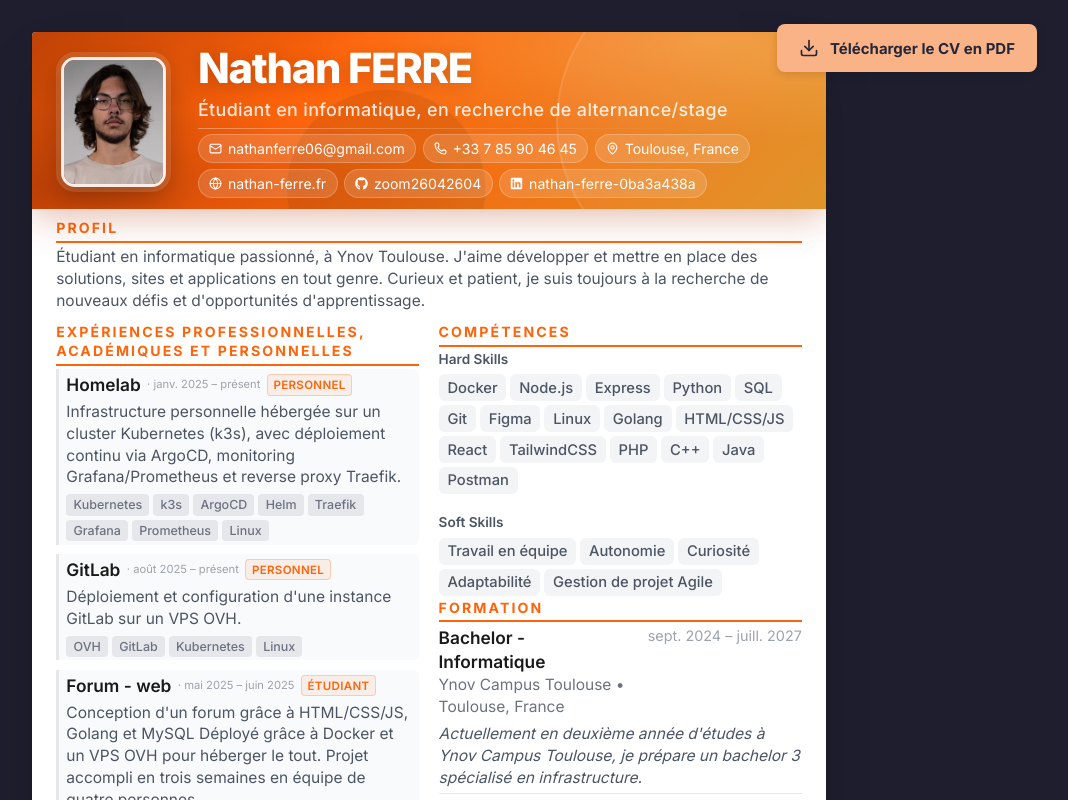
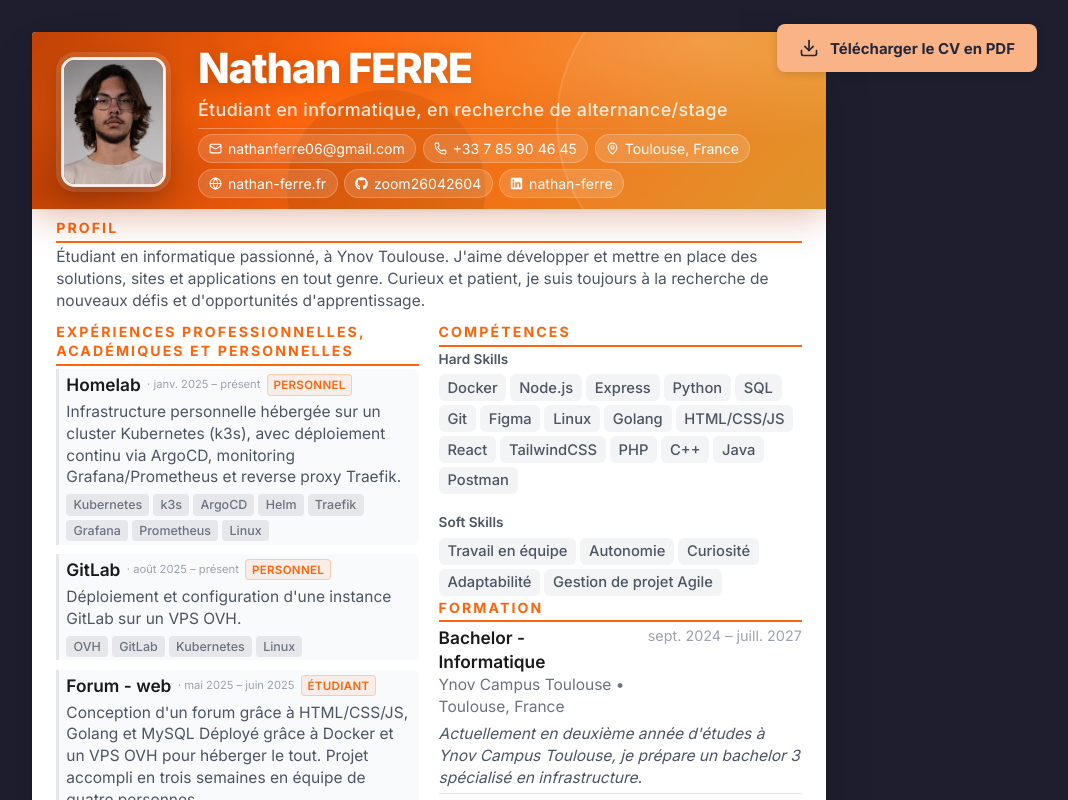
Before and after one commit to zoom26042604/cv, a Next.js app: page / in a window 1280 px wide. Shown: the top 800 px of the page, without its empty margins (211-1279 px from the left). Built offline with nearby package versions, Linux system fonts and the light colour scheme.

Commit message:
chore: update LinkedIn profile URL and regenerate CV PDF

```diff
--- a/data/cv-data.ts
+++ b/data/cv-data.ts
@@ -81,7 +81,7 @@ export const cvData: CVData = {
     location: 'Toulouse, France',
     website: 'https://nathan-ferre.fr',
     github: 'zoom26042604',
-    linkedin: 'nathan-ferre-0ba3a438a',
+    linkedin: 'nathan-ferre',
     avatar: '/profile.jpg',
     summary: `Étudiant en informatique passionné, à Ynov Toulouse.
     J'aime développer et mettre en place des solutions, sites et applications en tout genre. Curieux et patient, je suis toujours à la recherche de nouveaux défis et d'opportunités d'apprentissage.`,
```
Also changed, not shown: 1 other file (tests, documents, lock files or other folders).
